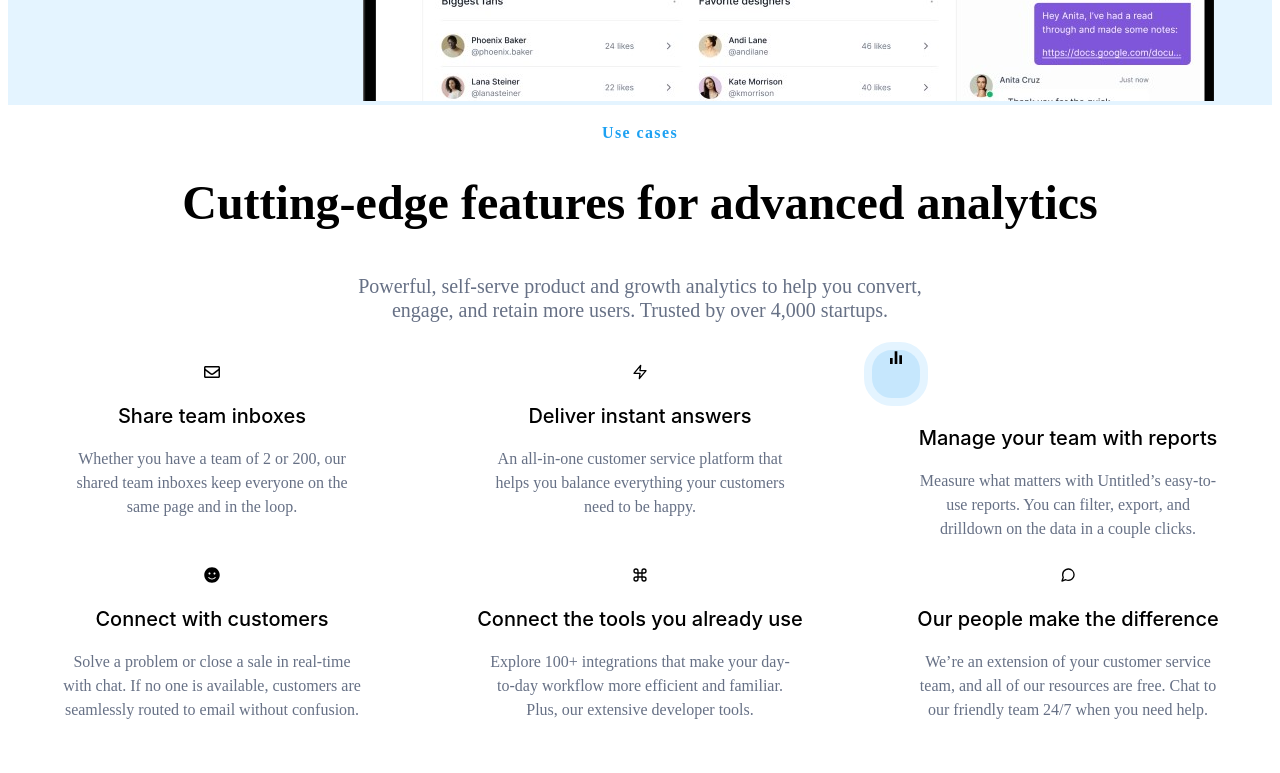
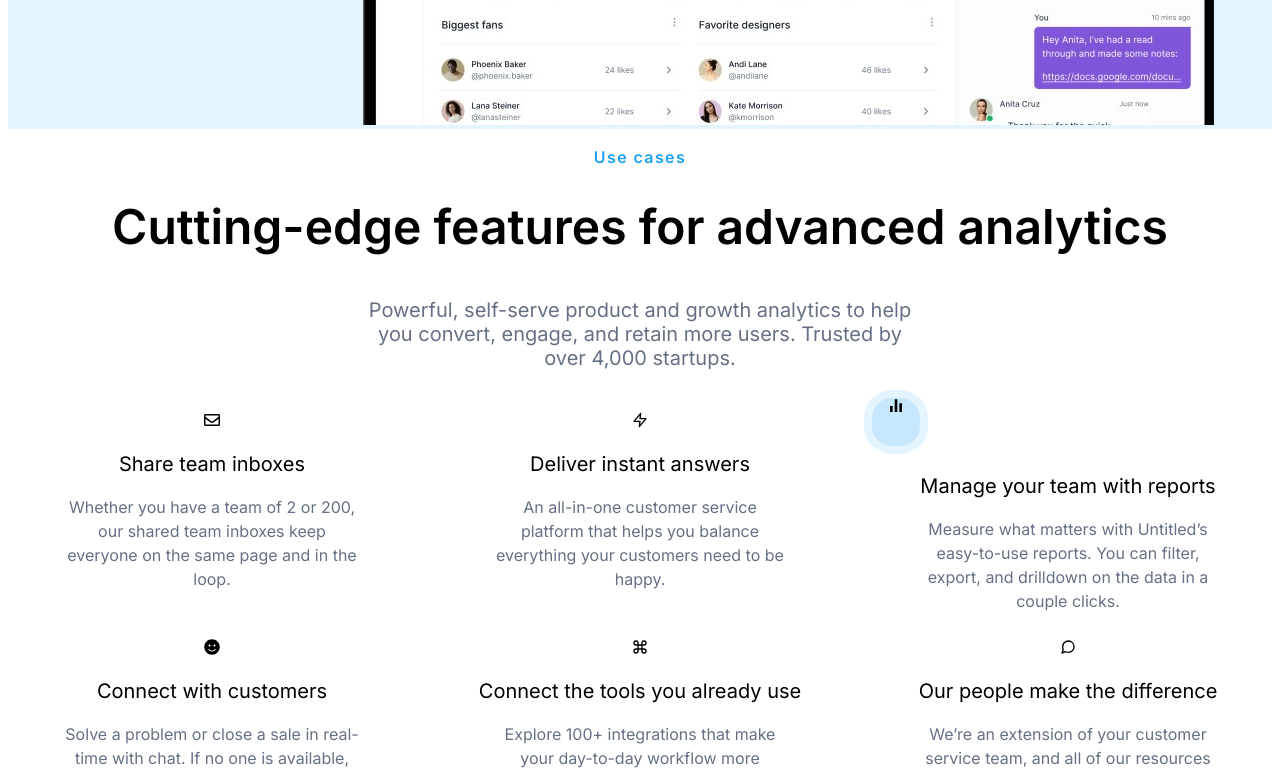
Before and after one commit to xmigrate/xforecast-website, a React (Create React App) app: page / in a window 1280 px wide. Shown: the part 660-1433 px from the top of the page. Built offline with nearby package versions, Linux system fonts and the light colour scheme.

Commit message:
changed font

```diff
--- a/public/index.html
+++ b/public/index.html
@@ -24,6 +24,11 @@
       work correctly both with client-side routing and a non-root public URL.
       Learn how to configure a non-root public URL by running `npm run build`.
     -->
+
+    <link rel="preconnect" href="https://fonts.googleapis.com">
+    <link rel="preconnect" href="https://fonts.gstatic.com" crossorigin>
+    <link href="https://fonts.googleapis.com/css2?family=Inter:wght@400;600&family=Montserrat:ital,wght@1,100&display=swap" rel="stylesheet">
+
     <title>React App</title>
   </head>
   <body>
--- a/src/components/InfoSection/InfoElements.js
+++ b/src/components/InfoSection/InfoElements.js
@@ -74,6 +74,7 @@ export const TextWrapper = styled.div`
     text-align: center;
     padding-top: 0;
     padding-bottom: 60px;
+    font-family: 'Inter';
 `;
 
 export const TopLine = styled.p`
@@ -83,6 +84,7 @@ export const TopLine = styled.p`
     font-weight: 600;
     letter-spacing: 1.4px;
     margin-bottom: 0;
+    font-family: 'Inter';
 `;
 
 export const Heading = styled.h1`
@@ -95,6 +97,7 @@ export const Heading = styled.h1`
     line-height: 1.1;
     font-weight: 600;
     color:010606;
+    font-family: 'Inter';
 
 `;
 
@@ -107,6 +110,7 @@ export const Subtitle = styled.p`
     font-size: 20px;
     line-height:24px;
     color:#667085;
+    font-family: 'Inter';
 `;
 
 export const BtnWrap = styled.div`
@@ -127,6 +131,10 @@ export const Img = styled.img`
     width: auto;
     margin:0;
     padding-right: 0px;
+
+    @media screen (max-width: 1080px) {
+        width:auto;
+    }
 `;
 
 export const ContentHeading = styled.h2`
@@ -146,6 +154,7 @@ export const ContentDescription = styled.p`
     max-width:300px;
     font-size: 16px;
     line-height:24px;
+    font-family: 'Inter';
     font-weight:400;
     color:#667085;
 `;
--- a/src/components/InfoSection/InfoElements1.js
+++ b/src/components/InfoSection/InfoElements1.js
@@ -7,6 +7,7 @@ export const Button = styled(Link)`
     padding:10px 18px;
     color: ${({ dark }) => (dark ? '#344054' : '#ffffff')};
     font-size: ${({ fontBig }) => (fontBig ? '20px' : '16px')};
+    font-family: 'Inter';
     outline: none;
     border: 1px;
 
@@ -88,6 +89,7 @@ export const Heading = styled.h1`
     margin-right: auto;
     margin-left: auto;
     font-size: 48px;
+    font-family: 'Inter';
     line-height: 1.1;
     font-weight: 600;
     color:010606;
@@ -101,6 +103,7 @@ export const Description = styled.p`
     margin-left: auto;
     max-width:570px;
     font-size: 18px;
+    font-family: 'Inter';
     line-height:14px;
     color:#667085;
 `;
@@ -117,6 +120,7 @@ export const SubHeading = styled.h2`
 
 export const SubDescription = styled.p`
     align-items:center;
+    font-family: 'Inter';
     width:700px;
     margin-right: auto;
     margin-left: auto;
--- a/src/components/InfoSection/InfoElements2.js
+++ b/src/components/InfoSection/InfoElements2.js
@@ -57,13 +57,13 @@ export const Row1 = styled.div`
 export const Column1 = styled.div`
     text-align: center;
     grid-area: .5fr;
-    background: #42F45F;
+
 `;
 
 export const Column2 = styled.div`
     text-align: center;
     grid-area: .5fr;
-    background:#000000;
+
 `
 
 export const InfoColumn2 = styled.div`
@@ -78,6 +78,7 @@ export const InfoColumn2 = styled.div`
 export const TopHeader = styled.h3`
     font-weight: 600;
     font-size: 16px;
+    font-family: 'Inter';
     line-height: 24px;
     color: #0082FF;
     align-self: stretch;
@@ -88,7 +89,7 @@ export const Heading = styled.h1`
     font-family:Inter;
     text-align:left;
     align-items:center;
-
+    font-family: 'Inter';
     font-size: 48px;
     line-height: 1.1;
     font-weight: 600;
@@ -99,7 +100,7 @@ export const Heading = styled.h1`
 export const Description = styled.p`
     align-items:left;
     text-align:left;
-
+    font-family: 'Inter';
     max-width:570px;
     font-size: 20px;
     line-height:24px;
@@ -109,6 +110,7 @@ export const Description = styled.p`
 export const ColHeader = styled.h4`
     font-weight: 600;
     font-size: 60px;
+    font-family: 'Inter';
     line-height: 72px;
     text-align:center;
     letter-spacing: -0.0.em;
@@ -128,6 +130,7 @@ export const SubHeading = styled.h2`
 export const SubDescription = styled.p`
     align-items:center;
     width:700px;
+    font-family: 'Inter';
     margin-right: auto;
     margin-left: auto;
     font-size: 16px;
```
